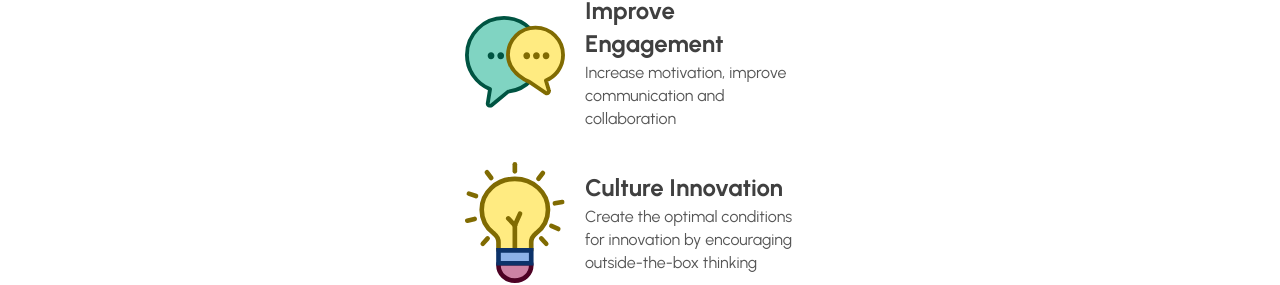
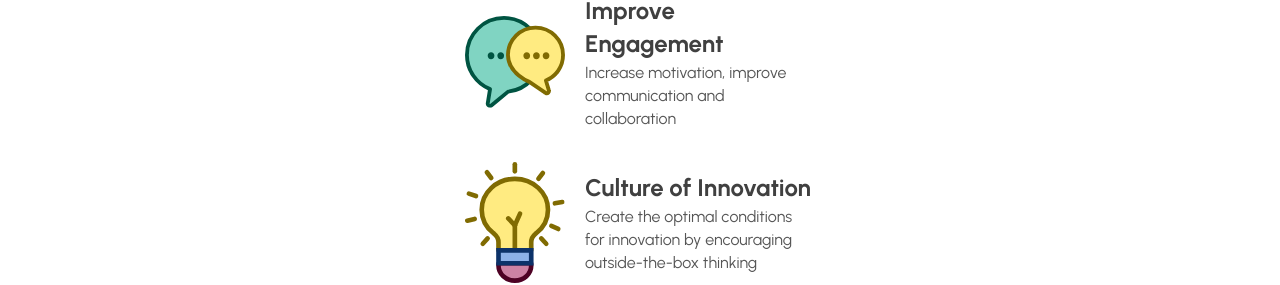
Before and after one commit to ashleighliu/needful_site_v2, a React (Vite) app: page / in a window 1280 px wide. Shown: the part 4499-4784 px from the top of the page. Built offline with nearby package versions, Linux system fonts and the light colour scheme; no server answers.

Commit message:
change redirect links

```diff
--- a/src/components/SSOLogin/SSOLogin.tsx
+++ b/src/components/SSOLogin/SSOLogin.tsx
@@ -31,7 +31,7 @@ export function SSOLogin() {
   const actionCodeSettings = {
     // URL you want to redirect back to. The domain (www.example.com) for this
     // URL must be in the authorized domains list in the Firebase Console.
-    url: "http://localhost:5173/home",
+    url: "http://www.needful.site/home",
     // This must be true.
     handleCodeInApp: true,
   };
--- a/src/components/SignUp/SignUp.tsx
+++ b/src/components/SignUp/SignUp.tsx
@@ -37,7 +37,7 @@ export function SignUp() {
   const actionCodeSettings = {
     // URL you want to redirect back to. The domain (www.example.com) for this
     // URL must be in the authorized domains list in the Firebase Console.
-    url: "http://localhost:5173/signup/continue",
+    url: "http://www.needful.site/signup/continue",
     // This must be true.
     handleCodeInApp: true,
   };
--- a/src/components/TeamsPricing/TeamsPricing.tsx
+++ b/src/components/TeamsPricing/TeamsPricing.tsx
@@ -63,7 +63,7 @@ export function TeamsPricing() {
           <Box w={350}>
             <Advantage
               image={Lightbulb}
-              title="Culture Innovation"
+              title="Culture of Innovation"
               description="Create the optimal conditions for innovation by encouraging outside-the-box thinking"
             />
           </Box>
```
